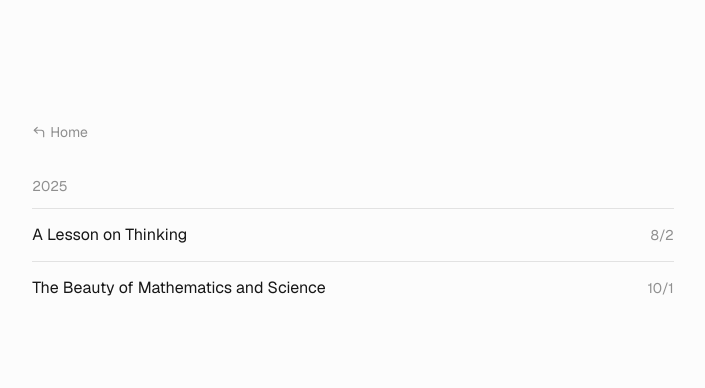
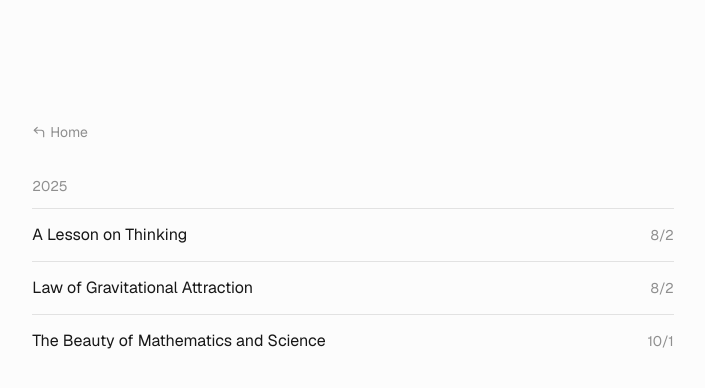
Before and after one commit to Karledo/karledo.github.io, a Next.js app: page /writing in a window 1280 px wide. Shown: the top 388 px of the page, without its empty margins (287-992 px from the left). Built offline with nearby package versions, Linux system fonts and the light colour scheme.

Commit message:
Add law of universal gravitation

```diff
--- a/app/writing/(content)/the-beauty-of-mathematics-and-science/components/kinematics.tsx
+++ b/app/writing/(content)/the-beauty-of-mathematics-and-science/components/kinematics.tsx
@@ -1,8 +1,6 @@
 "use client";
 import {
-  LazyMotion,
   MotionValue,
-  domAnimation,
   useTransform,
   useMotionValue,
   useAnimationFrame,
@@ -10,8 +8,9 @@ import {
 } from "motion/react";
 import useMeasure from "react-use-measure";
 import * as m from "motion/react-m";
-import { ReactNode, useRef } from "react";
+import { useRef } from "react";
 import * as Slider from "@radix-ui/react-slider";
+import { LazyMotionProvider } from "@/components/lazy-motion-provider";
 
 export function Kinematics() {
   const [ref, bounds] = useMeasure();
@@ -78,7 +77,7 @@ export function Kinematics() {
   });
 
   return (
-    <Wrapper>
+    <LazyMotionProvider>
       <div
         ref={ref}
         className="bg-background-200 relative mb-4 aspect-video overflow-hidden rounded-xl px-8 py-12"
@@ -148,12 +147,8 @@ export function Kinematics() {
           );
         })}
       </div>
-    </Wrapper>
+    </LazyMotionProvider>
   );
-}
-
-function Wrapper({ children }: { children: ReactNode }) {
-  return <LazyMotion features={domAnimation}>{children}</LazyMotion>;
 }
 
 function useKinematic({
--- a/app/writing/page.tsx
+++ b/app/writing/page.tsx
@@ -40,6 +40,11 @@ const pages: Page[] = [
     title: "A Lesson on Thinking",
     date: new Date(2025, 2, 8),
     slug: "/writing/a-lesson-on-thinking",
+  },
+  {
+    title: "Law of Gravitational Attraction",
+    date: new Date(2025, 2, 8),
+    slug: "/writing/law-of-universal-gravitation",
   },
   // {
   //   title: "Youth Parliament",
```
